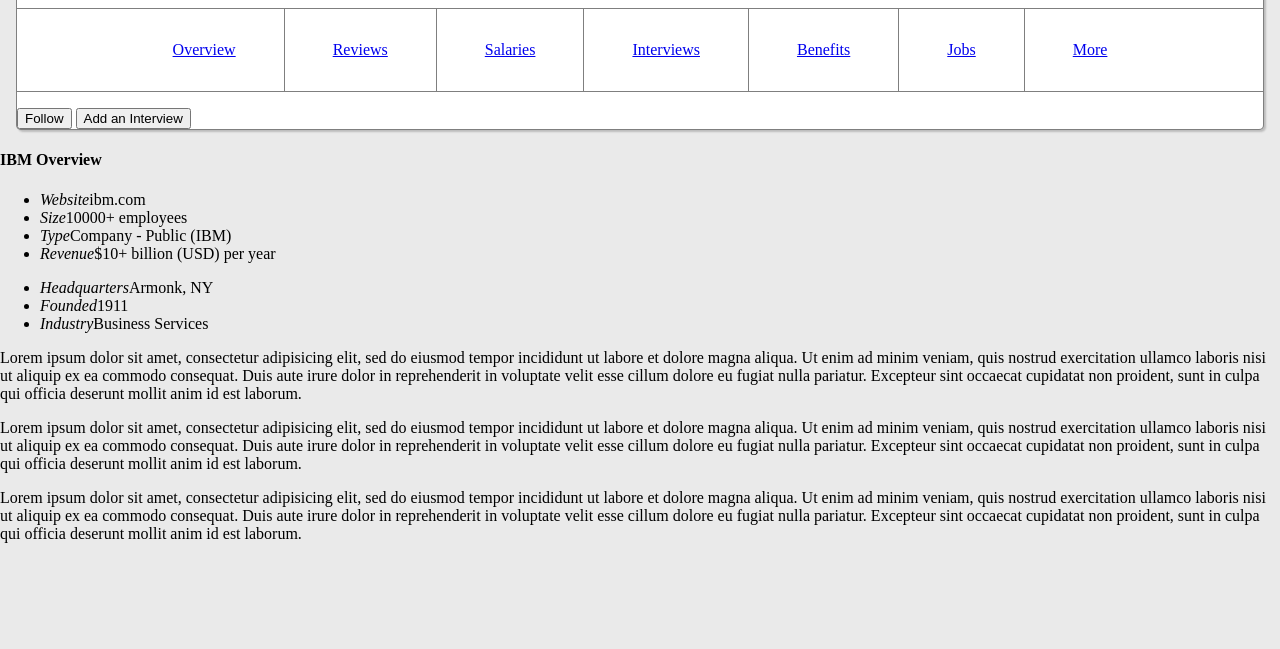
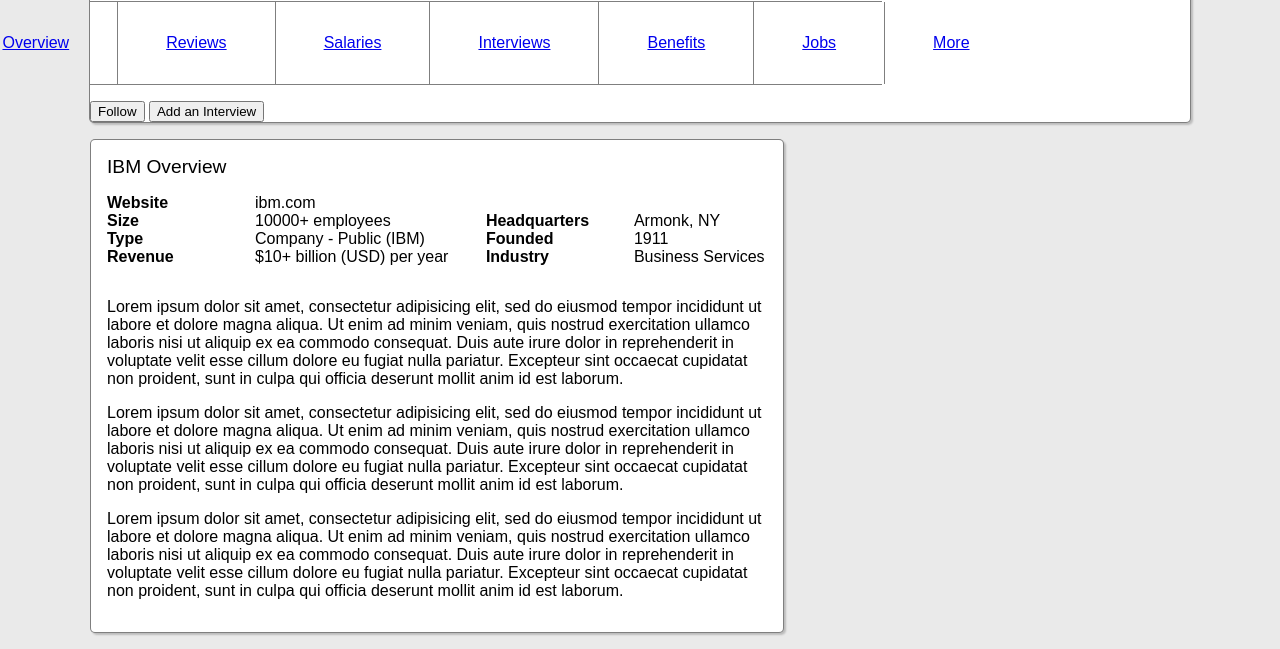
Before and after one commit to carynligon/LayoutPractice, a plain HTML site: page index.html in a window 1280 px wide. Shown: the part 405-1054 px from the top of the page. Before the commit the page ends 964 px from the top, so only its background shows below. Drawn offline with nearby package versions, Linux system fonts and the light colour scheme.

Commit message:
overview section

```diff
--- a/main.css
+++ b/main.css
@@ -1,6 +1,7 @@
 body {
   margin: 0;
   background: #eaeaea;
+  font-family: sans-serif;
 }
 
 nav {
@@ -33,11 +34,12 @@ input[type="text"] {
 }
 
 header {
-  margin: 1rem;
   border: 1px solid rgba(0,0,0,0.5);
   box-shadow: 2px 2px 2px rgba(0,0,0,0.2);
   background: #fff;
   border-radius: 5px;
+  width: 1100px;
+  margin: 1rem auto;
 }
 
 .header-wrapper-1 {
@@ -83,6 +85,7 @@ header h3 {
   justify-content: center;
   flex-wrap: nowrap;
   padding: 0;
+  width: 72%;
   border-bottom: 1px solid rgba(0,0,0,0.5);
   border-top: 1px solid rgba(0,0,0,0.5);
 }
@@ -106,3 +109,44 @@ header h3 {
 .header-wrapper-2 {
   margin-top: 4rem;
 }
+
+main {
+  width: 1100px;
+  margin: 1rem auto;
+}
+
+.overview-start-section {
+  border: 1px solid rgba(0,0,0,0.5);
+  box-shadow: 2px 2px 2px rgba(0,0,0,0.2);
+  background: #fff;
+  border-radius: 5px;
+  width: 60%;
+  padding: 1rem;
+}
+
+.overview-start-section h4 {
+  margin: 0;
+  font-size: 1.2rem;
+  font-weight: lighter;
+}
+
+.overview-start-section ul {
+  padding: 0;
+  display: inline-block;
+}
+
+.overview-start-section li {
+  list-style-type: none;
+}
+
+.overview-start-section li em {
+  font-weight: bolder;
+  font-style: normal;
+  margin-right: 3rem;
+  width: 100px;
+  display: inline-block;
+}
+
+.company-overview-info-1 {
+  margin-right: 5%;
+}
--- a/main.js
+++ b/main.js
@@ -48,6 +48,7 @@ var $stuff = $(`
     </div>
   </header>
 
+  <main>
     <section class="overview-start-section">
       <h4>IBM Overview</h4>
       <ul class="company-overview-info-1">
@@ -65,6 +66,7 @@ var $stuff = $(`
       <p class="overview-copy">Lorem ipsum dolor sit amet, consectetur adipisicing elit, sed do eiusmod tempor incididunt ut labore et dolore magna aliqua. Ut enim ad minim veniam, quis nostrud exercitation ullamco laboris nisi ut aliquip ex ea commodo consequat. Duis aute irure dolor in reprehenderit in voluptate velit esse cillum dolore eu fugiat nulla pariatur. Excepteur sint occaecat cupidatat non proident, sunt in culpa qui officia deserunt mollit anim id est laborum.</p>
       <p class="overview-copy">Lorem ipsum dolor sit amet, consectetur adipisicing elit, sed do eiusmod tempor incididunt ut labore et dolore magna aliqua. Ut enim ad minim veniam, quis nostrud exercitation ullamco laboris nisi ut aliquip ex ea commodo consequat. Duis aute irure dolor in reprehenderit in voluptate velit esse cillum dolore eu fugiat nulla pariatur. Excepteur sint occaecat cupidatat non proident, sunt in culpa qui officia deserunt mollit anim id est laborum.</p>
     </section>
+  </main>
 `);
 
 $(body).append($stuff);
```
Lines whose indentation alone changed are shown as unchanged.
